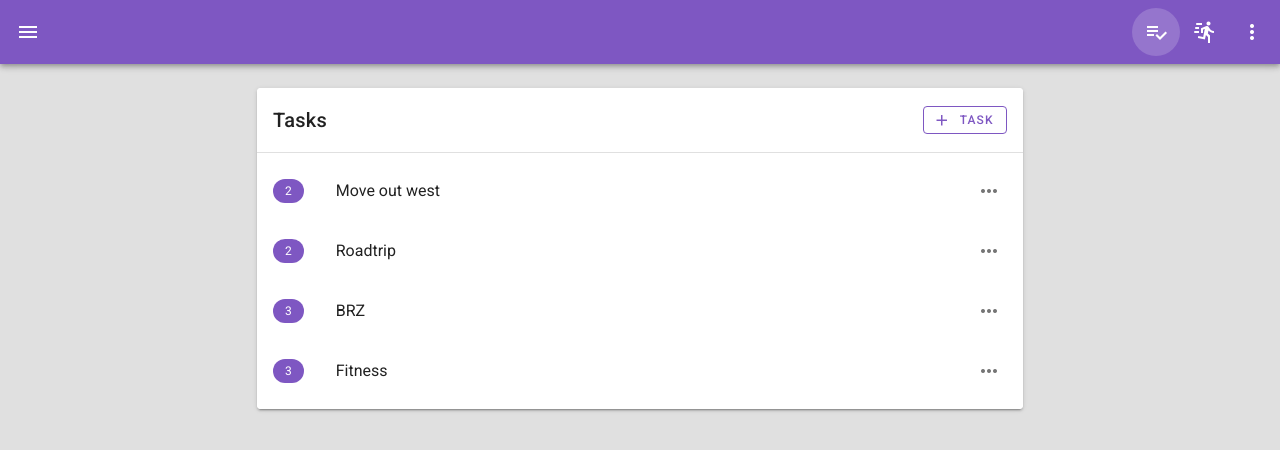
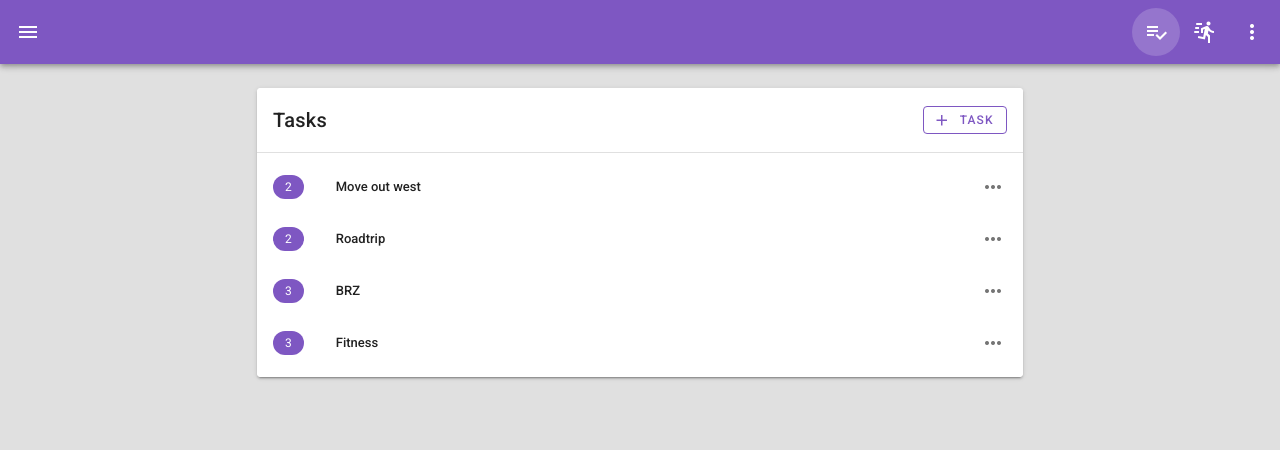
Before and after one commit to hesselapplications/sprints, a Vue app: page /sprints/new#/tasks in a window 1280 px wide. Shown: the top 450 px of the page. Built offline with nearby package versions, Linux system fonts and the light colour scheme.

Commit message:
Progress Bar and styling completed items

```diff
--- /dev/null
+++ b/src/components/task/SubTaskProgress.vue
@@ -0,0 +1,23 @@
+<template>
+    <v-progress-linear
+      :value="progress"
+      color="light-green"
+      :background-opacity="0.25"
+    ></v-progress-linear>
+</template>
+<script>
+
+export default {
+  props: {
+    tasks: Array
+  },
+  computed: {
+    progress() {
+      var total = this.tasks.length;
+      var completed = this.tasks.filter(task => task.complete).length;
+      var percentComplete = (completed / total) * 100;
+      return Math.round(percentComplete);
+    }
+  }
+};
+</script>
--- a/src/components/task/TaskListItem.vue
+++ b/src/components/task/TaskListItem.vue
@@ -5,7 +5,7 @@
       <v-checkbox v-else @click.stop="toggleComplete" v-model="task.complete"></v-checkbox>
     </v-list-item-action>
 
-    <v-list-item-content>
+    <v-list-item-content :class="classes">
       <v-list-item-title>{{task.name}}</v-list-item-title>
     </v-list-item-content>
 
@@ -27,6 +27,12 @@ export default {
     ...mapGetters(["getTaskNumChildren"]),
     numChildren() {
         return this.getTaskNumChildren(this.task.id);
+    },
+    classes() {
+      return {
+        "complete": this.task.complete,
+        "grey--text text--lighten-1": this.task.complete
+      }
     }
   },
   methods: {
@@ -42,3 +48,8 @@ export default {
   }
 };
 </script>
+<style scoped>
+.complete {
+  text-decoration: line-through;
+}
+</style>
--- a/src/components/task/TaskMenu.vue
+++ b/src/components/task/TaskMenu.vue
@@ -1,7 +1,7 @@
 <template>
   <v-menu left bottom>
     <template v-slot:activator="{ on }">
-      <v-btn icon v-on="on">
+      <v-btn small icon v-on="on">
         <v-icon>mdi-dots-horizontal</v-icon>
       </v-btn>
     </template>
--- a/src/components/task/Tasks.vue
+++ b/src/components/task/Tasks.vue
@@ -1,5 +1,5 @@
 <template>
-  <v-list>
+  <v-list dense>
     <task-list-item v-for="(task, index) in tasks" :key="index" :task="task"></task-list-item>
   </v-list>
 </template>
--- a/src/views/EditTaskView.vue
+++ b/src/views/EditTaskView.vue
@@ -29,7 +29,7 @@
             </v-btn>
           </v-toolbar>
 
-          <v-divider></v-divider>
+          <sub-task-progress :tasks="children"></sub-task-progress>
 
           <tasks :tasks="children"></tasks>
         </v-card>
@@ -40,6 +40,7 @@
 <script>
 import TaskBreadcrumbs from "@/components/task/TaskBreadcrumbs";
 import EditTask from "@/components/task/EditTask";
+import SubTaskProgress from "@/components/task/SubTaskProgress";
 import Tasks from "@/components/task/Tasks";
 import { mapGetters } from "vuex";
 
@@ -47,6 +48,7 @@ export default {
   components: {
     TaskBreadcrumbs,
     EditTask,
+    SubTaskProgress,
     Tasks
   },
   props: {
```
Also changed, not shown: src/components/SubTaskProgress.vue (deleted, +0 -36 lines), src/mixins/taskUtils.js (renamed from src/mixins/itemUtils.js).
